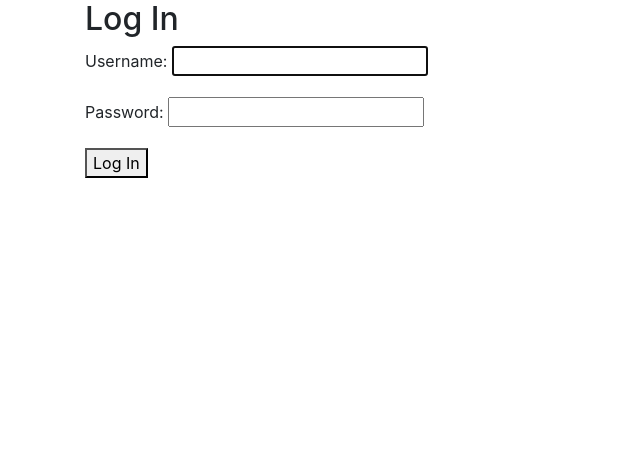
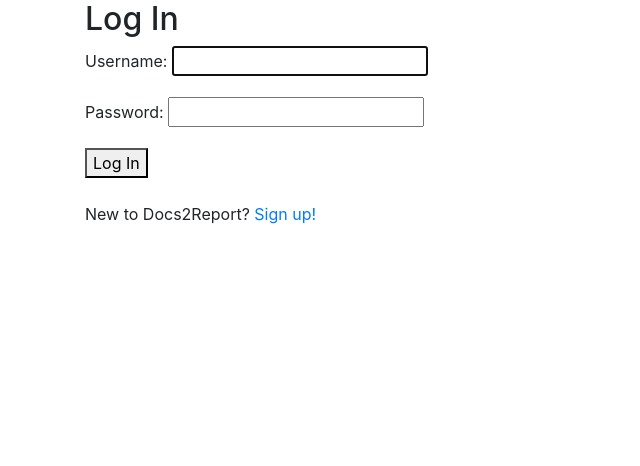
Before and after one commit to ElReyZero/doc2report, a Django app: page /accounts/login/ in a window 1280 px wide. Shown: the part 111-577 px from the top of the page, without its empty margins (0-640 px from the left). Run offline with Django 3.2, Linux system fonts and the light colour scheme; parts of the project's set-up code (start-up, migrations or seed data) failed here and were passed over; some libraries are stand-ins or nearby versions.

Commit message:
Add signup hyperlink on login page

```diff
--- a/templates/registration/login.html
+++ b/templates/registration/login.html
@@ -7,4 +7,7 @@
   {{ form.as_p }}
   <button type="submit">Log In</button>
 </form>
+<br>
+<p>New to Docs2Report? <a href="{% url 'signup' %}">Sign up!</a></p>
+
 {% endblock %}
```
